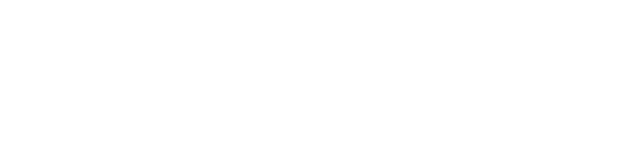
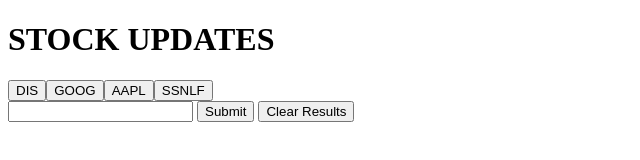
Before and after one commit to dsmathews/ajaxHW, a plain HTML site: page index.html in a window 1280 px wide. Shown: the whole page, without its empty margins (0-640 px from the left). Drawn offline with nearby package versions, Linux system fonts and the light colour scheme.

Commit message:
added code to create input fields, submit and clear buttons, and code to capture text from input field and dynamically create buttons using jQuery.

```diff
--- a/app.js
+++ b/app.js
@@ -1 +1,46 @@
-const stockList = []
+const stockList = ['DIS', 'GOOG', 'AAPL','SSNLF'];
+
+const render = function () {
+    $('#stockButtons').empty();
+
+    for (let i = 0; i < stockList.length; i++) {
+        let newButton = $('<button>');
+        newButton.addClass('wookie');
+        newButton.attr('data-name', stockList[i]);
+        newButton.text(stockList[i]);
+        $('#stockButtons').append(newButton);
+    }
+};
+
+const addButton = function(event) {
+    event.preventDefault();
+    const stock =$('#stock-input').val().trim();
+    stockList.push(stock);
+    $('#stock-input').val('');
+    render();
+};
+
+// const validate = function () {
+//     event.preventDefault();
+//     const stock = $('#stock-input').val().trim();
+//     const queryURL = `https://api.iextrading.com/1.0/ref-data/symbols#`;
+//     $.ajax({
+//         url:queryURL,
+//         method: 'GET'
+//     }).then(function(response){
+//         $('#stock-input').text(JSON.stringify(response));
+//     });
+
+//     // if (response.symbol !== stock) {
+//     //     $('#add-stock').hide();
+//     // }
+//     // else {
+//     //     $('#add-stock').show();
+//     // }
+//     console.log(queryURL);
+
+// };
+
+// $('#stock-input').on('keypress', validate);
+$('#add-stock').on('click', addButton);
+render();
--- a/index.html
+++ b/index.html
@@ -1,5 +1,6 @@
 <!DOCTYPE html>
 <html lang="en">
+
 <head>
     <meta charset="UTF-8">
     <meta name="viewport" content="width=device-width, initial-scale=1.0">
@@ -7,12 +8,19 @@
     <title>Stock update</title>
 </head>
 
-<div id="button area"></div>
+<body>
+    <h1>STOCK UPDATES</h1>
 
+    <div id="stockButtons"></div>
 
-<div id="content area"></div>
+    <form>
+        <input type="text" id='stock-input' />
+        <button type="submit" id="add-stock" name="Submit">Submit</button>
+        <button type="button" name="Clear Results">Clear Results</button>
+    </form>
 
-<body>
+    <script src="https://code.jquery.com/jquery-3.3.1.min.js"></script>
+    <script src="app.js"></script>
+</body>
 
-</body>
 </html>
```
